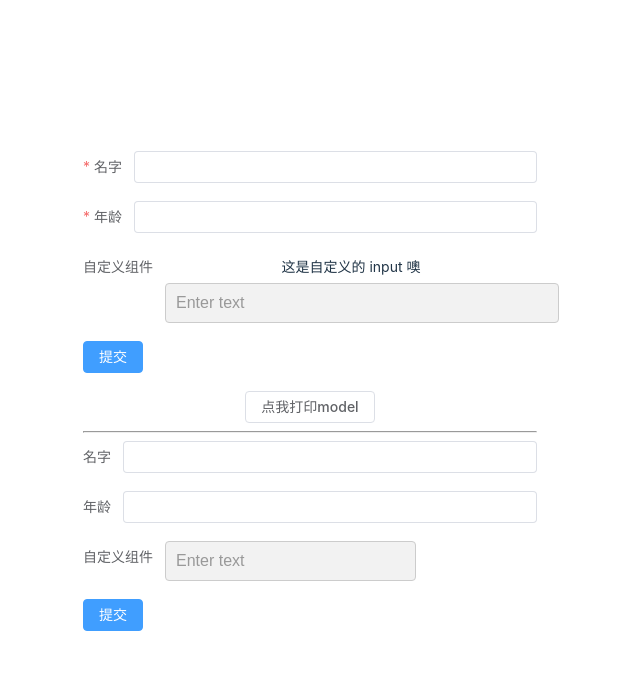
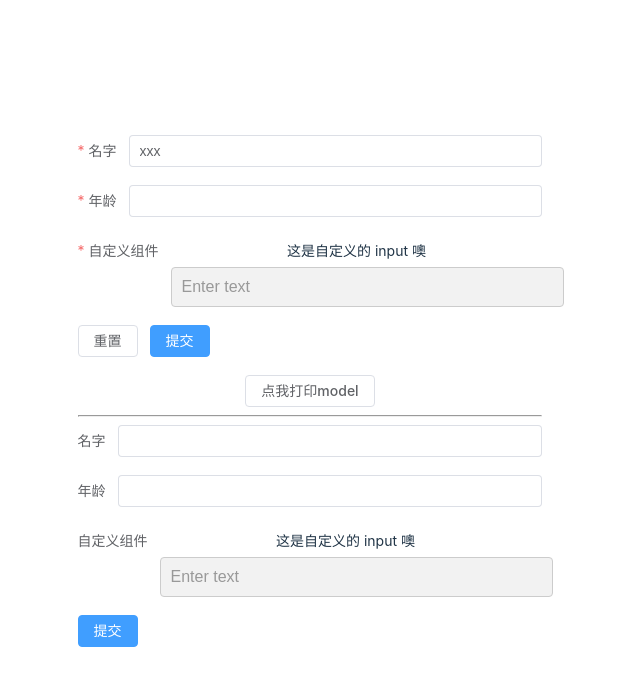
Before and after one commit to wmasfoe/form, a Vue app: page / in a window 1280 px wide. Shown: the top 686 px of the page, without its empty margins (330-970 px from the left). Built offline with nearby package versions, Linux system fonts and the light colour scheme.

Commit message:
feat: 重置

```diff
--- /dev/null
+++ b/components/form/customComp.ts
@@ -0,0 +1,26 @@
+import { computed, useAttrs } from 'vue'
+
+const useCustomComp = (ctx: {
+  props: any;
+  emit: (eventName: any, ...args: any[]) => void;
+}) => {
+
+  const { props, emit } = ctx
+
+  const attrs = useAttrs()
+  const modelValue = computed({
+    set(v) {
+      emit('update:modelValue', v)
+    },
+    get() {
+      return props.modelValue;
+    }
+  })
+
+  return {
+    modelValue,
+    attrs
+  }
+}
+
+export default useCustomComp
--- a/components/form/index.vue
+++ b/components/form/index.vue
@@ -26,6 +26,11 @@
     </ElFormItem>
     <ElFormItem>
       <ElButton
+        @click="handleReset"
+      >
+        重置
+      </ElButton>
+      <ElButton
         type="primary"
         @click="handleSubmit"
       >
@@ -36,8 +41,9 @@
 </template>
 
 <script setup lang="ts">
-import { defineProps, withDefaults, computed, Suspense, ref, watch } from 'vue'
-import { ElForm, ElFormItem, ElButton } from 'element-plus'
+import { defineProps, withDefaults, computed, Suspense, ref, onMounted } from 'vue'
+import { ElForm, ElFormItem, ElButton, FormInstance } from 'element-plus'
+import { cloneDeep } from 'lodash-es'
 import { useComponentFactory, useElementPlusComponents } from '../utils'
 import { FormConfig, NormalObject } from './typing'
 import Fallback from './Fallback.vue'
@@ -56,10 +62,10 @@ const props = withDefaults(
 )
 const emit = defineEmits(['submit', 'validatorSuccess', 'validatorError', 'update:modelValue'])
 
-const formRef = ref(null)
+const formRef = ref<FormInstance | null>(null)
 
 // 表单绑定的值
-const formModel = computed({
+const formModel = computed<Record<string, any>>({
   set(v) {
     emit('update:modelValue', v)
   },
@@ -70,20 +76,37 @@ const formModel = computed({
 
 const usingConfig = computed(() => props.config.map((item) => {
   const { component } = item
-  // string 代表是已经内部支持的组件，注册到 componentFactory 中
-  if(typeof component === 'string') {
+  // string 代表是内部支持的组件库组件，注册到 componentFactory 中
+  const isCustomComp = typeof component === 'string'
+
+  if(isCustomComp) {
     useElementPlusComponents(componentFactory, component)
   }
   return {
     ...item,
-    component: typeof component === 'string' ? componentFactory.get(component) : component,
+    isCustomComp,
+    component: isCustomComp ? componentFactory.get(component) : component,
   }
 }))
 
+// 缓存默认值
+const initFormModel: Record<string, any> = {}
+onMounted(() => {
+  for (const it in formModel.value) {
+    initFormModel[it] = formModel.value[it]
+  }
+})
+const handleReset = () => {
+  formRef.value?.resetFields()
+  formModel.value = cloneDeep(initFormModel)
+}
+
 const handleSubmit = () => {
   emit('submit', formModel.value)
-  formRef.value.validate((valid: boolean) => {
-    if (valid) {
+  formRef.value?.validate((valid: boolean) => {
+    // 调用自定义组件的 validate 方法
+    const usingValid = valid
+    if (usingValid) {
       emit('validatorSuccess', formModel.value)
       console.log('submit!')
     } else {
@@ -91,7 +114,7 @@ const handleSubmit = () => {
       console.log('error submit!!')
     }
 
-    return valid
+    return usingValid
   })
 }
 </script>
--- a/package.json
+++ b/package.json
@@ -10,6 +10,7 @@
   },
   "dependencies": {
     "element-plus": "^2.6.1",
+    "lodash-es": "^4.17.21",
     "vue": "^3.3.11"
   },
   "devDependencies": {
--- a/src/App.vue
+++ b/src/App.vue
@@ -6,7 +6,9 @@ import LightningForm from '../components/form/index.vue'
 import MyInput from './component/MyInput.vue'
 const MyInputLazy = defineAsyncComponent(() => import('./component/MyInput.vue'))
 
-const model = ref({})
+const model = ref({
+  name: 'xxx'
+})
 
 const config = computed(() => [
   {
@@ -51,6 +53,9 @@ const config = computed(() => [
     props: {
       title: '这是自定义的 input 噢',
     },
+    rules: [
+      { required: true, message: 'Please input Activity myInput', trigger: 'blur' },
+    ],
   }
 ])
 
--- a/src/component/MyInput.vue
+++ b/src/component/MyInput.vue
@@ -1,28 +1,26 @@
 <template>
   <div>
     {{ $props.title }}
-    <input v-model="inputValue" type="text" placeholder="Enter text" class="my-input">
+    <input v-bind="attrs" v-model="modelValue" type="text" placeholder="Enter text" class="my-input">
   </div>
 </template>
 
-<script>
-export default {
-  props: {
-    title: String,
-    default: '这是自定义的 input 噢'
-  },
-  data() {
-    return {
-      inputValue: ''
-    };
-  },
-  methods: {
-    submit() {
-      // Handle form submission logic here
-      console.log('Submitted:', this.inputValue);
-    }
+<script setup lang="ts">
+import useCustomComp from '../../components/form/customComp'
+const props = withDefaults(
+  defineProps<{
+    modelValue: any;
+    title: string;
+  }>(), {
+    title: '这是自定义的 input 噢'
   }
-};
+)
+
+const emit = defineEmits(['update:modelValue'])
+const { modelValue, attrs } = useCustomComp({
+  props,
+  emit
+})
 </script>
 
 <style scoped>
```
Also changed, not shown: 1 other file (tests, documents, lock files or other folders).
